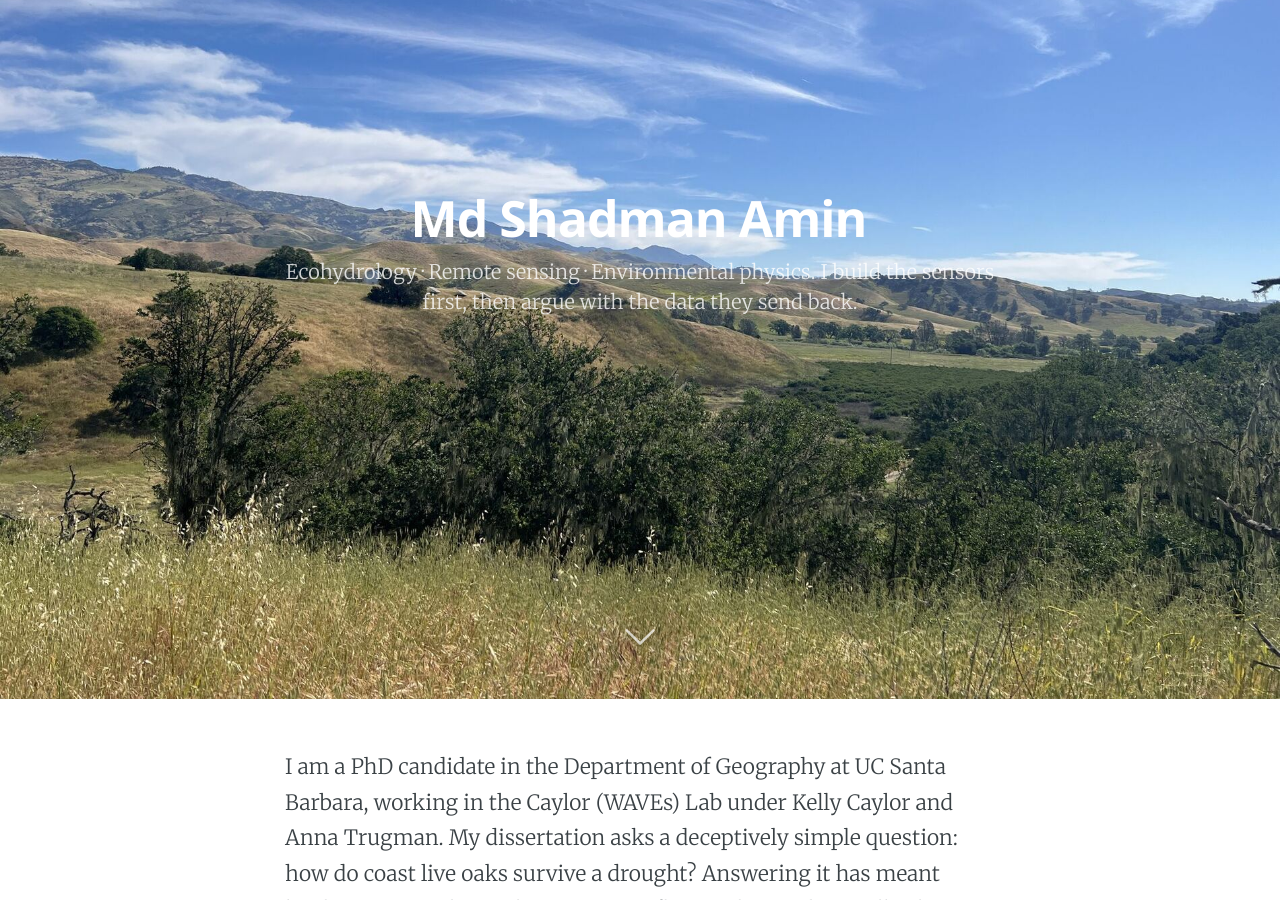
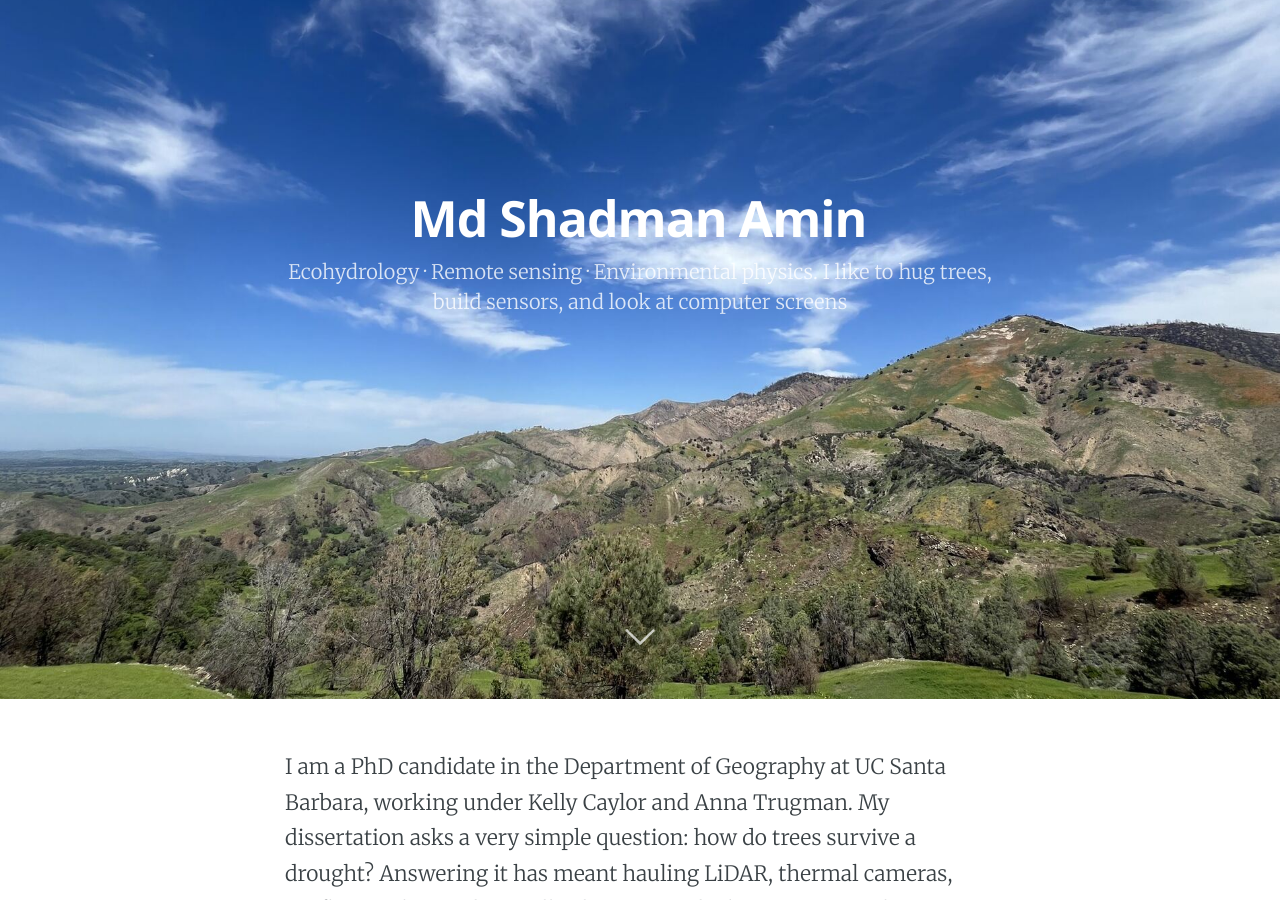
Before and after one commit to ShadmanAmin/ShadmanAmin.github.io, a Jekyll site: the page built from index.html, in a window 1280 px wide and 900 px high, scrolled down 201 px. Built offline with Jekyll 4.4.1, drawn with Linux system fonts in a browser that asks for light colours; some of the changed text lies outside the part shown.

Commit message:
design changes

```diff
--- a/index.html
+++ b/index.html
@@ -2,18 +2,18 @@
 layout: default
 class: 'home-template'
 title: Home
-cover: /assets/img/covers/landscapeview1.jpg
+cover: /assets/img/covers/landscapeview3.jpg
 ---
 {% include site-header.html cover=page.cover big=true scroll=true
    title="Md Shadman Amin"
-   subtitle="Ecohydrology · Remote sensing · Environmental physics. I build the sensors first, then argue with the data they send back." %}
+   subtitle="Ecohydrology · Remote sensing · Environmental physics. I like to hug trees, build sensors, and look at computer screens" %}
 
 <main id="content" class="content" role="main">
 
   <p class="section-lead">
     I am a PhD candidate in the Department of Geography at UC Santa Barbara,
-    working in the {{ site.lab }} under Kelly Caylor and Anna Trugman. My
-    dissertation asks a deceptively simple question: how do coast live oaks
+    working under Kelly Caylor and Anna Trugman. My
+    dissertation asks a very simple question: how do trees
     survive a drought? Answering it has meant hauling LiDAR, thermal cameras,
     sapflow probes and a small solar-powered telemetry network out to the
     Dangermond Preserve — and then persuading all of it to keep reporting
```
Also changed, not shown: about.md (+18 -10 lines), contact.md (+4 -4 lines).
